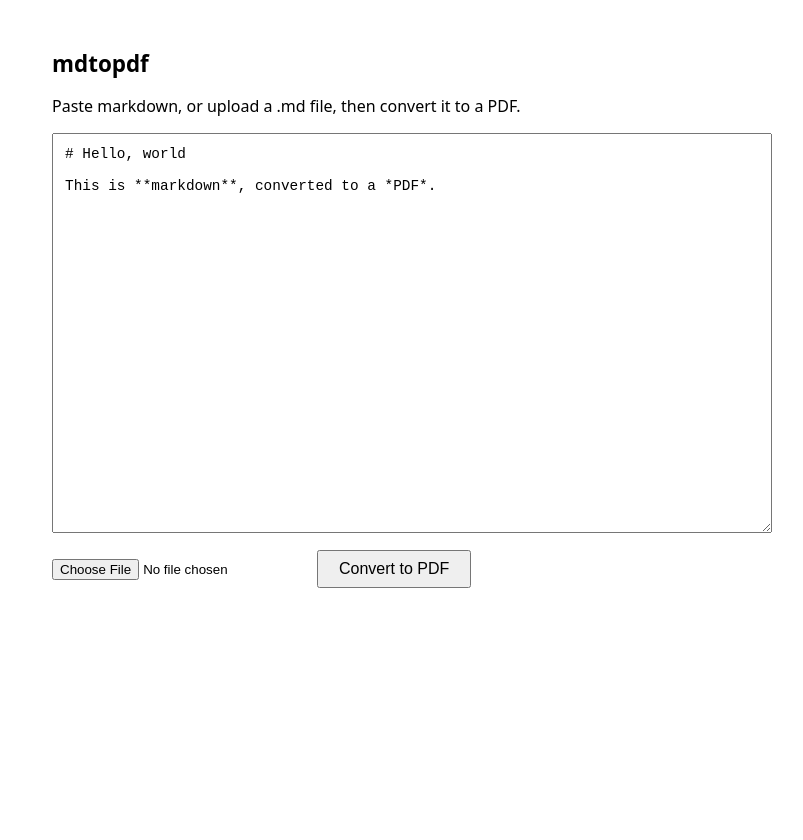
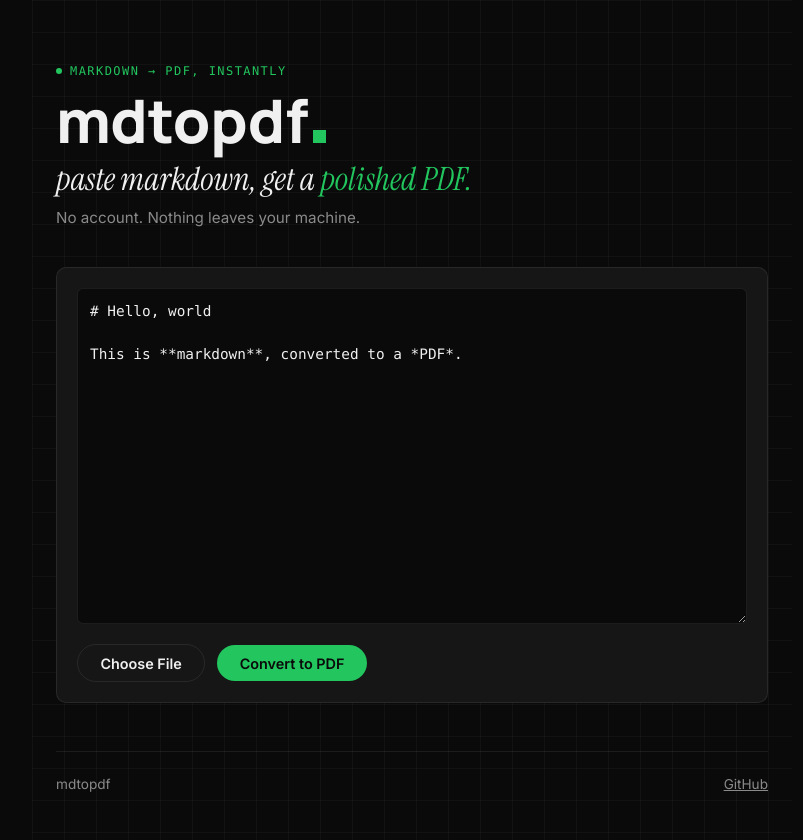
Before and after one commit to AliTalebmoh/mdtopdf, a website: page public/index.html in a window 1280 px wide. Shown: the whole page, without its empty margins (228-1031 px from the left). Before the commit the page ends 800 px from the top, so only its background shows below. Drawn offline with Linux system fonts and the light colour scheme.

Commit message:
Restyle UI to match alitalebmoh.dev portfolio theme

```diff
--- a/public/index.html
+++ b/public/index.html
@@ -4,36 +4,174 @@
 <meta charset="utf-8" />
 <meta name="viewport" content="width=device-width, initial-scale=1" />
 <title>mdtopdf</title>
+<link rel="preconnect" href="https://fonts.googleapis.com" />
+<link rel="preconnect" href="https://fonts.gstatic.com" crossorigin />
+<link href="https://fonts.googleapis.com/css2?family=Inter:wght@400;500;600&family=Manrope:wght@500;700;800&family=Instrument+Serif:ital@1&display=swap" rel="stylesheet" />
 <style>
-  :root { color-scheme: light dark; }
+  :root {
+    --background: #0a0a0a;
+    --foreground: #f0f0f0;
+    --card: #161616;
+    --muted: #1a1a1a;
+    --muted-foreground: #8a8a8a;
+    --primary: #22c55e;
+    --primary-foreground: #0a0a0a;
+    --destructive: #ef4444;
+    --border: #ffffff14;
+    --radius: 10px;
+  }
+
+  * { box-sizing: border-box; }
+
+  html, body { background: var(--background); }
+
   body {
-    font-family: system-ui, sans-serif;
-    max-width: 720px;
-    margin: 3rem auto;
-    padding: 0 1rem;
+    color: var(--foreground);
+    font-family: "Inter", ui-sans-serif, system-ui, sans-serif;
+    max-width: 760px;
+    margin: 0 auto;
+    padding: 4rem 1.5rem 3rem;
+    background-image:
+      linear-gradient(to right, #ffffff08 1px, transparent 1px),
+      linear-gradient(to bottom, #ffffff08 1px, transparent 1px);
+    background-size: 32px 32px;
   }
-  h1 { font-size: 1.4rem; }
+
+  ::selection { background: #22c55e33; color: var(--foreground); }
+
+  h1, h2 {
+    font-family: "Manrope", ui-sans-serif, system-ui, sans-serif;
+    margin: 0;
+  }
+
+  .eyebrow {
+    font-family: ui-monospace, "SFMono-Regular", Menlo, monospace;
+    text-transform: uppercase;
+    letter-spacing: 0.12em;
+    font-size: 0.75rem;
+    color: var(--primary);
+    display: flex;
+    align-items: center;
+    gap: 0.5rem;
+  }
+  .eyebrow::before {
+    content: "";
+    width: 6px;
+    height: 6px;
+    border-radius: 50%;
+    background: var(--primary);
+  }
+
+  h1 {
+    font-size: clamp(2.5rem, 7vw, 3.75rem);
+    font-weight: 800;
+    line-height: 1;
+    margin: 0.75rem 0 0.5rem;
+  }
+  h1 .dot {
+    display: inline-block;
+    width: 0.22em;
+    height: 0.22em;
+    background: var(--primary);
+    margin-left: 0.08em;
+  }
+
+  .lede {
+    font-family: "Instrument Serif", Georgia, serif;
+    font-style: italic;
+    font-size: clamp(1.5rem, 4vw, 2rem);
+    color: var(--foreground);
+    margin: 0 0 2.5rem;
+  }
+  .lede em { color: var(--primary); font-style: italic; }
+
+  p.sub {
+    color: var(--muted-foreground);
+    font-size: 0.95rem;
+    margin: -2rem 0 2.5rem;
+  }
+
+  .card {
+    background: var(--card);
+    border: 1px solid var(--border);
+    border-radius: var(--radius);
+    padding: 1.25rem;
+  }
+
   textarea {
     width: 100%;
-    height: 50vh;
+    height: 42vh;
     box-sizing: border-box;
+    font-family: ui-monospace, "SFMono-Regular", Menlo, monospace;
+    font-size: 0.9rem;
+    line-height: 1.5;
+    padding: 0.75rem;
+    background: var(--background);
+    color: var(--foreground);
+    border: 1px solid var(--border);
+    border-radius: calc(var(--radius) - 4px);
+    resize: vertical;
+  }
+  textarea:focus { outline: 2px solid var(--primary); outline-offset: 1px; }
+
+  .row {
+    display: flex;
+    flex-wrap: wrap;
+    gap: 0.75rem;
+    align-items: center;
+    margin-top: 1rem;
+  }
+
+  button, .file-btn {
+    font-family: "Inter", sans-serif;
+    font-weight: 600;
+    font-size: 0.9rem;
+    padding: 0.6rem 1.4rem;
+    border-radius: 999px;
+    cursor: pointer;
+    border: 1px solid transparent;
+  }
+
+  #convert {
+    background: var(--primary);
+    color: var(--primary-foreground);
+    border: none;
+  }
+  #convert:disabled { opacity: 0.6; cursor: default; }
+
+  .file-btn {
+    background: transparent;
+    color: var(--foreground);
+    border: 1px solid var(--border);
+  }
+  input[type="file"] { display: none; }
+
+  #status {
     font-family: ui-monospace, monospace;
-    font-size: 0.9rem;
-    padding: 0.75rem;
+    font-size: 0.85rem;
+    color: var(--destructive);
   }
-  .row { display: flex; gap: 0.75rem; align-items: center; margin-top: 0.75rem; }
-  button {
-    padding: 0.5rem 1.25rem;
-    font-size: 1rem;
-    cursor: pointer;
+
+  footer {
+    margin-top: 3rem;
+    padding-top: 1.5rem;
+    border-top: 1px solid var(--border);
+    color: var(--muted-foreground);
+    font-size: 0.85rem;
+    display: flex;
+    justify-content: space-between;
   }
-  #status { font-size: 0.9rem; color: #b00; }
+  footer a { color: var(--muted-foreground); }
+  footer a:hover { color: var(--primary); }
 </style>
 </head>
 <body>
-  <h1>mdtopdf</h1>
-  <p>Paste markdown, or upload a .md file, then convert it to a PDF.</p>
+  <span class="eyebrow">Markdown &rarr; PDF, instantly</span>
+  <h1>mdtopdf<span class="dot"></span></h1>
+  <p class="lede">paste markdown, get a <em>polished PDF.</em></p>
+  <p class="sub">No account. Nothing leaves your machine.</p>
 
+  <div class="card">
     <textarea id="markdown" placeholder="# Title&#10;&#10;Write or paste markdown here...">
 # Hello, world
 
@@ -41,10 +179,17 @@ This is **markdown**, converted to a *PDF*.
     </textarea>
 
     <div class="row">
+      <label class="file-btn" for="file">Choose File</label>
       <input type="file" id="file" accept=".md,text/markdown" />
       <button id="convert">Convert to PDF</button>
       <span id="status"></span>
     </div>
+  </div>
+
+  <footer>
+    <span>mdtopdf</span>
+    <a href="https://github.com/AliTalebmoh/mdtopdf">GitHub</a>
+  </footer>
 
   <script>
     const textarea = document.getElementById("markdown");
```
Lines whose indentation alone changed are shown as unchanged.
